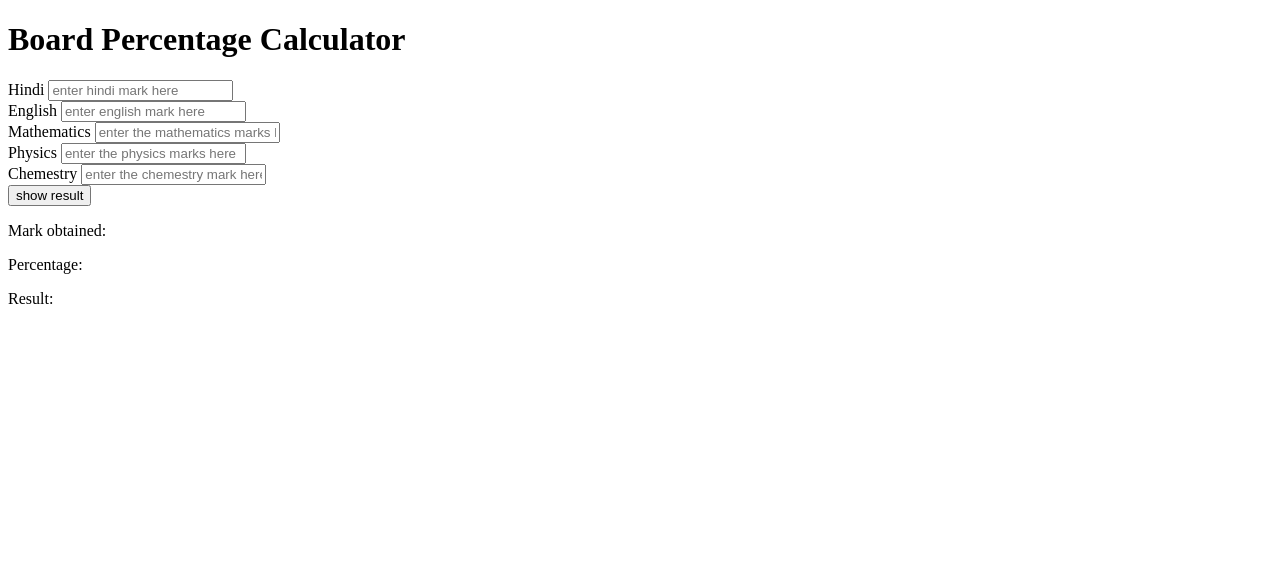
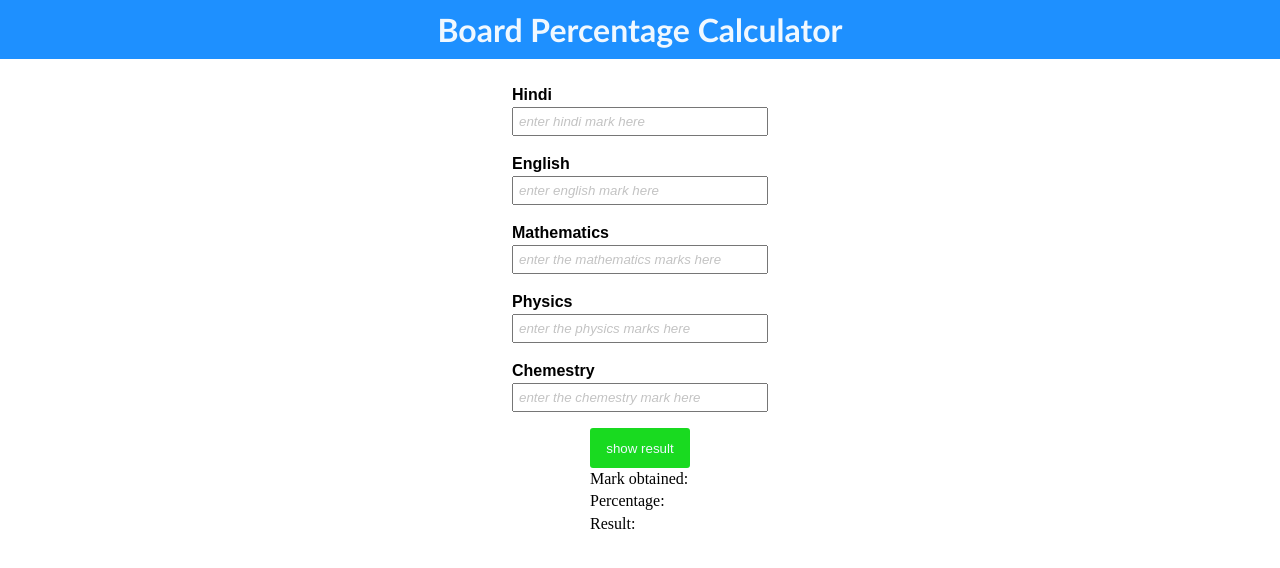
Before and after one commit to vtu16964ranjankumar/boardResultCalculator, a plain HTML site: page index.html in a window 1280 px wide. Drawn offline with Linux system fonts and the light colour scheme.

Commit message:
css and js part completed

```diff
--- a/index.html
+++ b/index.html
@@ -17,34 +17,37 @@
     <main class="container">
       <div class="input-container">
         <label for="hindi">Hindi</label>
-        <input type="text" id="hindi" placeholder="enter hindi mark here">
+        <input type="text" id="hindi" value="" placeholder="enter hindi mark here">
       </div>
       <div class="input-container">
         <label for="english">English</label>
-        <input type="text" id="english" placeholder="enter english mark here">
+        <input type="text" id="english" value="" placeholder="enter english mark here">
       </div>
       <div class="input-container">
         <label for="math">Mathematics</label>
-        <input type="text" id="math" placeholder="enter the mathematics marks here">
+        <input type="text" id="math" value="" placeholder="enter the mathematics marks here">
       </div>
       <div class="input-container">
         <label for="physics">Physics</label>
-        <input type="text" id="physics" placeholder="enter the physics marks here">
+        <input type="text" id="physics" value="" placeholder="enter the physics marks here">
+      </div>
+      <div class="input-container">
+        <label for="chemestry">Chemestry</label>
+        <input type="text" id="chemestry" value="" placeholder="enter the chemestry mark here">
+      </div>
 
+      <div class="result-container">
+        <button type="button" onclick="showResult()">show result</button>
+      <div class="resultContent">
+        <p>Mark obtained: <span id="markObtained"></span></p>
+        <p>Percentage: <span id="percent"></span></p>
+        <p>Result: <span id="result"></span></p>
       </div>
-      <div class="input-conatianer">
-        <label for="chemestry">Chemestry</label>
-        <input type="text" id="chemestry" placeholder="enter the chemestry mark here">
-      </div>
-      <button type="button" onclick="showResult">show result</button>
-      <p>Mark obtained: <span id="markobtained"></span></p>
-      <p>Percentage: <span id="Percent"></span></p>
-      <p>Result: <span id="result"></span></p>
-
+    </div>
     </main>
 
     <!-- ============= linking JS file ==================== -->
-    <script src="" async defer></script>
+    <script src="./script.js"></script>
   </body>
   <!-- =============== Body of html end =================== -->
 </html>
--- a/script.js
+++ b/script.js
@@ -3,6 +3,28 @@ const sub2 = document.getElementById('english');
 const sub3 = document.getElementById('math');
 const sub4 = document.getElementById('physics');
 const sub5 = document.getElementById('chemestry');
-const markObtained = document.getElementById('markObtained');
+const markObtain = document.getElementById('markObtained');
 const percentage = document.getElementById('percent');
-const result = document.getElementById('result');
+const finalResult = document.getElementById('result');
+
+function showResult(){
+  const totalMark= parseInt(sub1.value) + parseInt(sub2.value) + parseInt(sub3.value) + parseInt(sub4.value) + parseInt(sub5.value);
+  let totalpercentage = ((totalMark/500)*100).toFixed(2);
+  markObtain.innerHTML = totalMark;
+  percentage.innerHTML = totalpercentage;
+
+  //check for the finalResult
+  if(totalMark>=300){
+    finalResult.innerHTML='Pass✅' + '1st division';
+  }
+  else if(totalMark>=225 && totalMark<300){
+    finalResult.innerHTML = 'Pass✅' + ' 2nd division';
+  }
+  else if(totalMark>=150 && totalMark<225){
+    finalResult.innerHTML = 'Pass✅' + ' 3rd division';
+  }
+  else{
+    finalResult.style="color:red";
+    finalResult.innerHTML='Fail' + ' 💀You have to reappear';
+  }
+}
--- a/style.css
+++ b/style.css
@@ -0,0 +1,67 @@
+*{
+padding: 0;
+margin: 0;
+box-sizing: border-box;
+}
+h1{
+  text-align: center;
+  background-color: dodgerblue;
+  padding: 10px;
+  color: aliceblue;
+  font-size: bolder;
+  font-family: 'Trebuchet MS', 'Lucida Sans Unicode', 'Lucida Grande', 'Lucida Sans', Arial, sans-serif;
+}
+main.container{
+  display: flex;
+  justify-content: center;
+  align-items: center;
+  flex-direction: column;
+  margin-top: 3vh;
+  /* height: 60vh; */
+  /* width: 100%; */
+
+}
+.input-container{
+  padding: auto;
+  margin-bottom: 2vh;
+}
+.input-container label{
+  display: block;
+  font-family: Arial, Helvetica, sans-serif;
+  font-weight: 550;
+  padding: 3px 0;
+  width: 110px;
+}
+.input-container input{
+  width: 20vw;
+  padding: 5px;
+  font-family: Arial, Helvetica, sans-serif;
+}
+input::placeholder{
+  color: #c3c3c3;
+  font-style: italic;
+  font-family: Arial, Helvetica, sans-serif;
+}
+main button{
+  padding: 10px;
+  color: aliceblue;
+  background-color: rgb(25, 218, 32);
+  border: none;
+  border-radius: 3px;
+  width: 100px;
+  height: 40px;
+}
+main button:hover{
+  box-shadow: 0 0 3px 3px rgb(194, 235, 198);
+  transition: all 0.3 ease;
+  background-color: rgb(31, 197, 36);
+}
+#markObtained, #percent{
+  color: rgb(25, 25, 244);
+}
+#result{
+  color: rgb(3, 172, 3);
+}
+.resultContent{
+  line-height: 1.4rem;
+}
```
